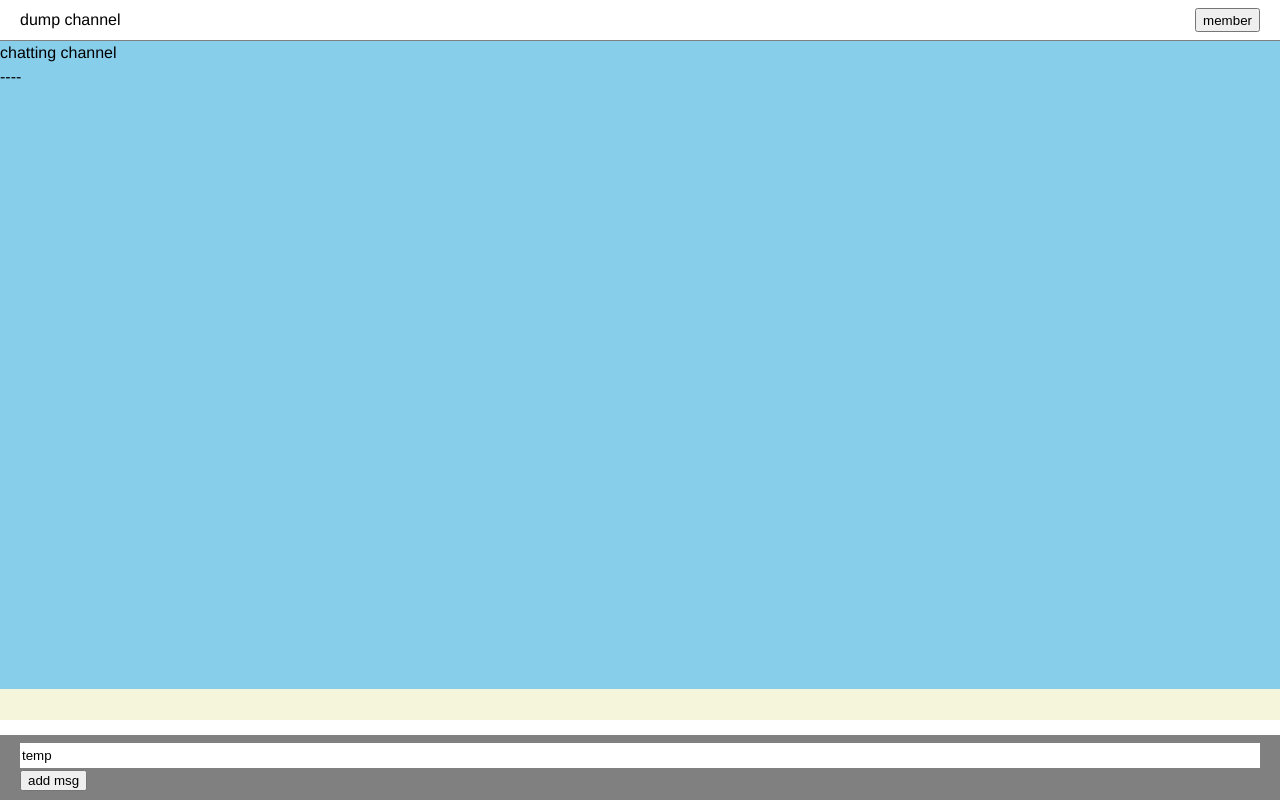
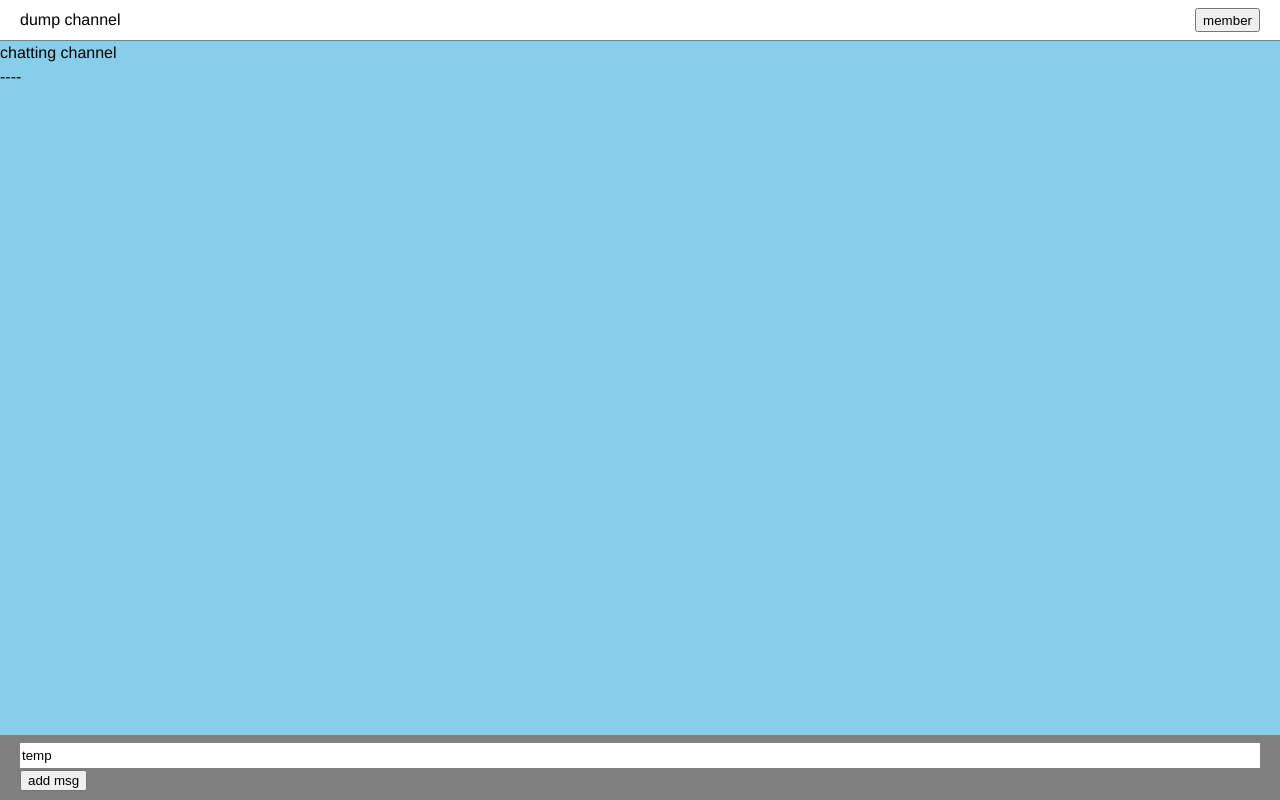
Before and after one commit to njsh4261/SGS_Last_Punch, a React (Create React App) app in the folder src/frontend/web/: page / in a window 1280 px wide. Built offline with nearby package versions, Linux system fonts and the light colour scheme.

Commit message:
fix: layout 수정
- flex를 이용해 메시지 컨테이너를 가다듬었다

```diff
--- a/src/frontend/web/src/components/Chat.tsx
+++ b/src/frontend/web/src/components/Chat.tsx
@@ -2,8 +2,9 @@ import React, { useState, useRef } from 'react';
 import styled from 'styled-components';
 
 const Container = styled.main`
-  height: 90vh;
-  background-color: beige;
+  display: flex;
+  flex-direction: column;
+  height: 100%;
 `;
 
 const ChannelHeader = styled.article`
@@ -18,8 +19,8 @@ const ChannelInfo = styled.section``;
 const MemberInfo = styled.button``;
 
 const MessageListContainer = styled.article`
+  flex: 1;
   overflow: scroll;
-  height: 90%;
   background-color: skyblue;
 `;
 
@@ -32,10 +33,7 @@ const MessageBox = styled.section`
 `;
 
 const InputContainer = styled.article`
-  position: fixed;
-  bottom: 0px;
-  left: 0;
-  right: 0;
+  flex-shrink: 0;
   padding: 8px 20px;
   background-color: grey;
 `;
--- a/src/frontend/web/src/styles/GlobalStyle.tsx
+++ b/src/frontend/web/src/styles/GlobalStyle.tsx
@@ -5,7 +5,7 @@ const GlobalStyle = createGlobalStyle`
     box-sizing: border-box;
   }
 
-  body {
+  html, body, body>div {
     font-family: "Helvetica", "Arial", sans-serif;
     line-height: 1.5;
     overflow: hidden;
```
